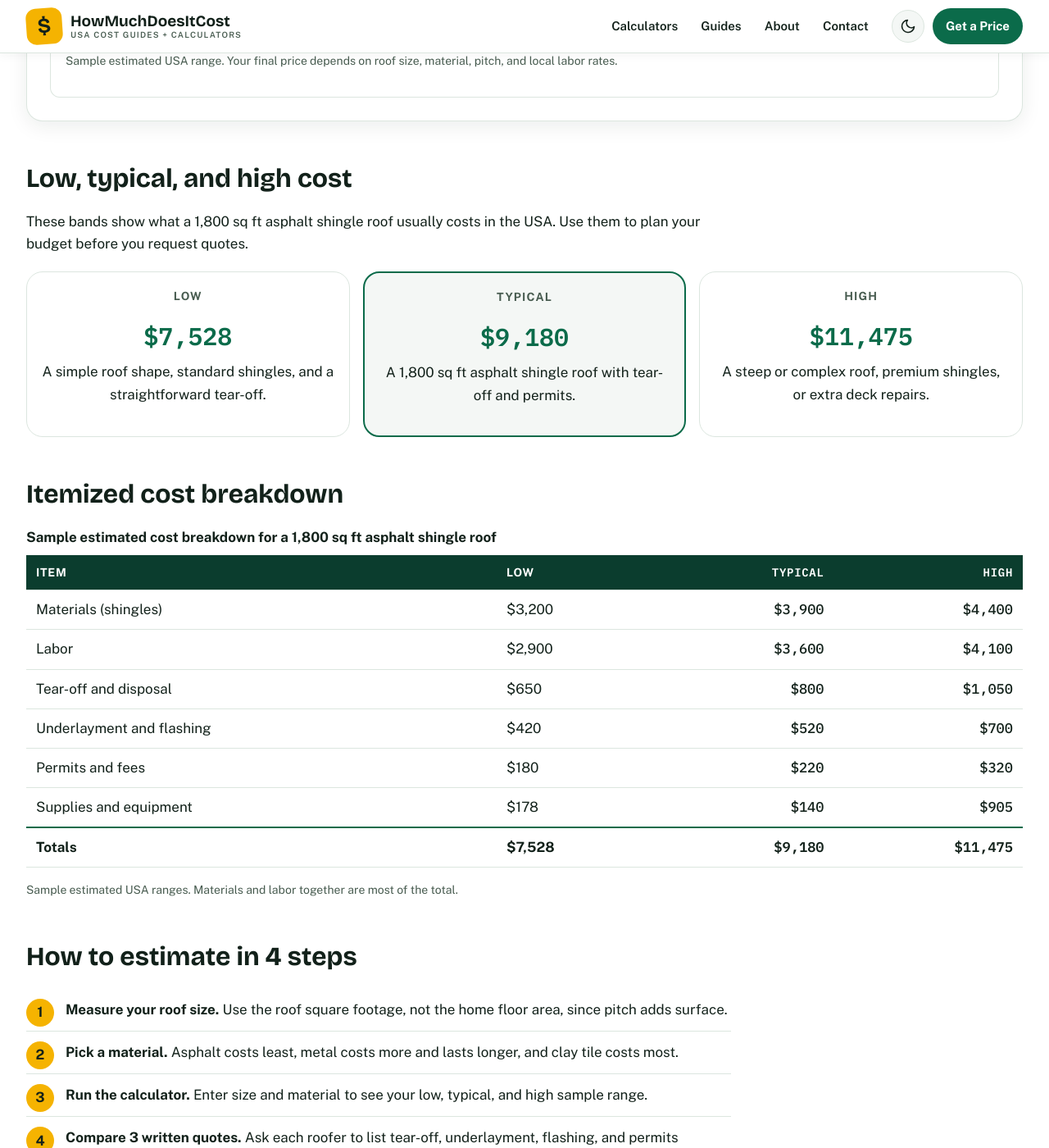
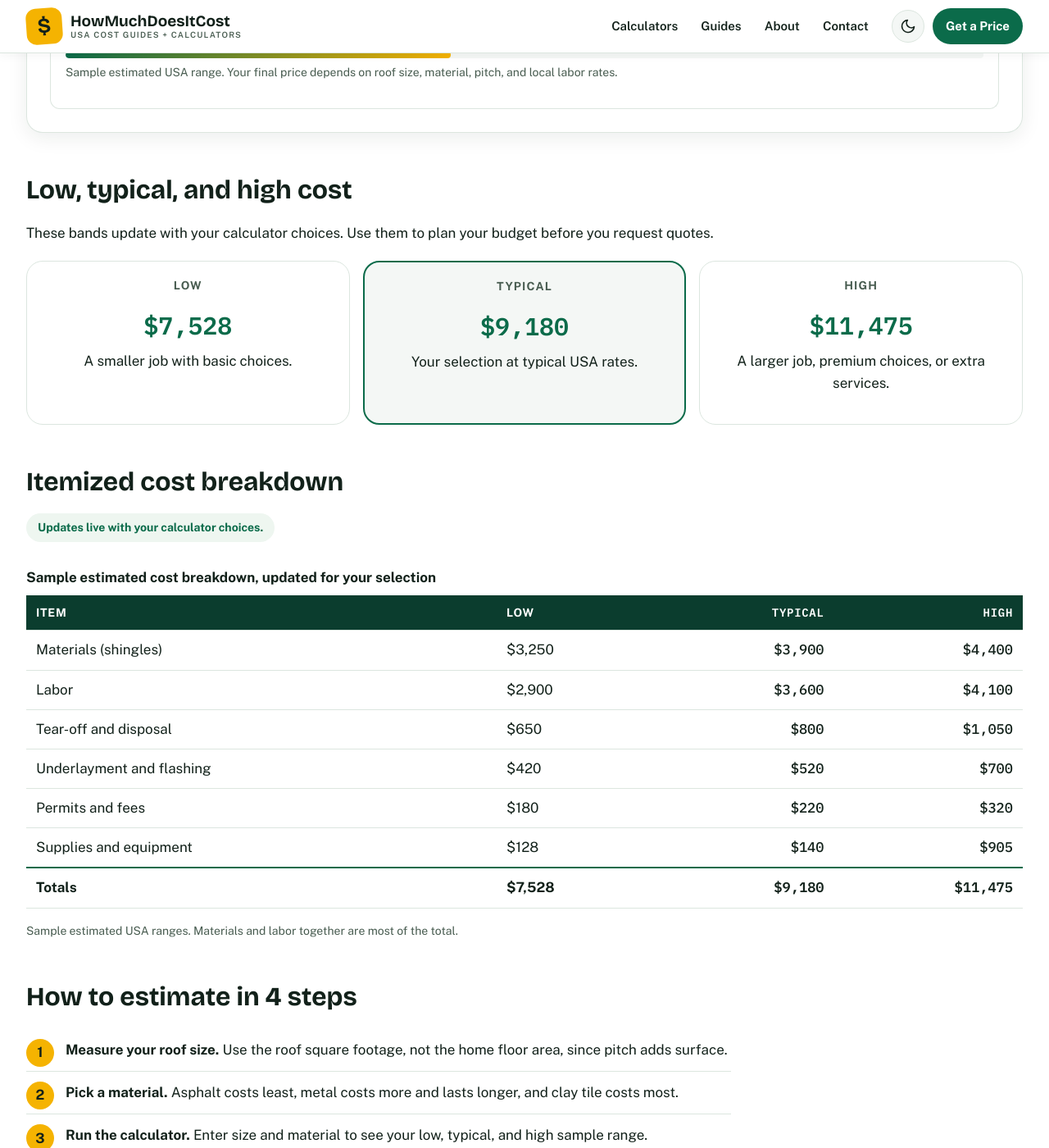
Before and after one commit to zaidmeo09-dhangal/howmuchdoesitcostusa, a Jekyll site: the page built from roof-replacement-cost-calculator.md, in a window 1280 px wide and 1400 px high, scrolled down 858 px. Shown: the whole window at 82% size. Built offline with Jekyll 4.4.1, drawn with Linux system fonts in a browser that asks for light colours.

Commit message:
Initial deploy: add roof-replacement-cost-calculator.md

```diff
--- a/roof-replacement-cost-calculator.md
+++ b/roof-replacement-cost-calculator.md
@@ -120,44 +120,46 @@ schema: |
       <h3>Your estimated cost</h3>
       <p class="receipt-total" id="typVal">$9,180</p>
       <p class="receipt-range">Sample range: <span id="lowVal">$7,528</span> (low) to <span id="highVal">$11,475</span> (high)</p>
+      <div class="price-bar receipt-bar" aria-hidden="true"><span id="rangeBar" style="width:42%"></span></div>
       <p class="note">Sample estimated USA range. Your final price depends on roof size, material, pitch, and local labor rates.</p>
     </div>
   </div>
 
   <h2>Low, typical, and high cost</h2>
-  <p>These bands show what a 1,800 sq ft asphalt shingle roof usually costs in the USA. Use them to plan your budget before you request quotes.</p>
+  <p>These bands update with your calculator choices. Use them to plan your budget before you request quotes.</p>
   <div class="bands">
     <div class="band">
       <p class="band-label">Low</p>
-      <p class="band-price">$7,528</p>
-      <p>A simple roof shape, standard shingles, and a straightforward tear-off.</p>
+      <p class="band-price" id="bandLowVal">$7,528</p>
+      <p>A smaller job with basic choices.</p>
     </div>
     <div class="band band-typical">
       <p class="band-label">Typical</p>
-      <p class="band-price">$9,180</p>
-      <p>A 1,800 sq ft asphalt shingle roof with tear-off and permits.</p>
+      <p class="band-price" id="bandTypVal">$9,180</p>
+      <p>Your selection at typical USA rates.</p>
     </div>
     <div class="band">
       <p class="band-label">High</p>
-      <p class="band-price">$11,475</p>
-      <p>A steep or complex roof, premium shingles, or extra deck repairs.</p>
+      <p class="band-price" id="bandHighVal">$11,475</p>
+      <p>A larger job, premium choices, or extra services.</p>
     </div>
   </div>
 
   <h2>Itemized cost breakdown</h2>
+  <p class="note live-note">Updates live with your calculator choices.</p>
   <div class="table-wrap">
     <table class="cost-table">
-      <caption>Sample estimated cost breakdown for a 1,800 sq ft asphalt shingle roof</caption>
+      <caption>Sample estimated cost breakdown, updated for your selection</caption>
       <thead>
         <tr><th>Item</th><th>Low</th><th>Typical</th><th>High</th></tr>
       </thead>
       <tbody>
-        <tr><td>Materials (shingles)</td><td>$3,200</td><td>$3,900</td><td>$4,400</td></tr>
+        <tr><td>Materials (shingles)</td><td>$3,250</td><td>$3,900</td><td>$4,400</td></tr>
         <tr><td>Labor</td><td>$2,900</td><td>$3,600</td><td>$4,100</td></tr>
         <tr><td>Tear-off and disposal</td><td>$650</td><td>$800</td><td>$1,050</td></tr>
         <tr><td>Underlayment and flashing</td><td>$420</td><td>$520</td><td>$700</td></tr>
         <tr><td>Permits and fees</td><td>$180</td><td>$220</td><td>$320</td></tr>
-        <tr><td>Supplies and equipment</td><td>$178</td><td>$140</td><td>$905</td></tr>
+        <tr><td>Supplies and equipment</td><td>$128</td><td>$140</td><td>$905</td></tr>
         <tr class="total"><td>Totals</td><td>$7,528</td><td>$9,180</td><td>$11,475</td></tr>
       </tbody>
     </table>
@@ -239,10 +241,10 @@ schema: |
 
   <h2>Related calculators and guides</h2>
   <div class="grid related-grid">
-<div class="card related-card"><div class="card-top"><span class="card-icon" aria-hidden="true">🚚</span><span class="card-cat">Moving</span></div><h3><a href="{{ '/movers-cost-calculator/' | relative_url }}">Movers Cost Calculator</a></h3><p class="price">$843 - $1,637</p><a class="card-cta" href="{{ '/movers-cost-calculator/' | relative_url }}">Calculate your price &rarr;</a></div>
-<div class="card related-card"><div class="card-top"><span class="card-icon" aria-hidden="true">🧱</span><span class="card-cat">Home</span></div><h3><a href="{{ '/fence-cost-calculator/' | relative_url }}">Fence Cost Calculator</a></h3><p class="price">$2,100 - $5,400</p><a class="card-cta" href="{{ '/fence-cost-calculator/' | relative_url }}">Calculate your price &rarr;</a></div>
-<div class="card related-card"><div class="card-top"><span class="card-icon" aria-hidden="true">🛢️</span><span class="card-cat">Car</span></div><h3><a href="{{ '/oil-change-cost-calculator/' | relative_url }}">Oil Change Cost Calculator</a></h3><p class="price">$45 - $140</p><a class="card-cta" href="{{ '/oil-change-cost-calculator/' | relative_url }}">Calculate your price &rarr;</a></div>
-<div class="card related-card"><div class="card-top"><span class="card-icon" aria-hidden="true">🏠</span><span class="card-cat">Guide</span></div><h3><a href="{{ '/blog/how-much-does-it-cost-to-replace-a-roof/' | relative_url }}">How Much Does It Cost to Replace a Roof?</a></h3><p class="price">$7,528 - $11,475</p><a class="card-cta" href="{{ '/blog/how-much-does-it-cost-to-replace-a-roof/' | relative_url }}">Read the guide &rarr;</a></div>
+<div class="card related-card"><div class="card-top"><span class="card-icon" aria-hidden="true"><svg aria-hidden="true" width="26" height="26" viewBox="0 0 24 24" fill="none" stroke="currentColor" stroke-width="2" stroke-linecap="round" stroke-linejoin="round"><path d="M2 5h12v11H2z"/><path d="M14 9h4l3 3v4h-7"/><circle cx="6" cy="18" r="1.8"/><circle cx="17" cy="18" r="1.8"/></svg></span><span class="card-cat">Moving</span></div><h3><a href="{{ '/movers-cost-calculator/' | relative_url }}">Movers Cost Calculator</a></h3><p class="price">$843 - $1,637</p><a class="card-cta" href="{{ '/movers-cost-calculator/' | relative_url }}">Calculate your price &rarr;</a></div>
+<div class="card related-card"><div class="card-top"><span class="card-icon" aria-hidden="true"><svg aria-hidden="true" width="26" height="26" viewBox="0 0 24 24" fill="none" stroke="currentColor" stroke-width="2" stroke-linecap="round" stroke-linejoin="round"><path d="M5 3v18M12 3v18M19 3v18"/><path d="M3 8h18M3 15h18"/></svg></span><span class="card-cat">Home</span></div><h3><a href="{{ '/fence-cost-calculator/' | relative_url }}">Fence Cost Calculator</a></h3><p class="price">$2,100 - $5,400</p><a class="card-cta" href="{{ '/fence-cost-calculator/' | relative_url }}">Calculate your price &rarr;</a></div>
+<div class="card related-card"><div class="card-top"><span class="card-icon" aria-hidden="true"><svg aria-hidden="true" width="26" height="26" viewBox="0 0 24 24" fill="none" stroke="currentColor" stroke-width="2" stroke-linecap="round" stroke-linejoin="round"><path d="M12 3c3.5 4.2 6 7.2 6 10.2a6 6 0 1 1-12 0C6 10.2 8.5 7.2 12 3z"/></svg></span><span class="card-cat">Car</span></div><h3><a href="{{ '/oil-change-cost-calculator/' | relative_url }}">Oil Change Cost Calculator</a></h3><p class="price">$45 - $140</p><a class="card-cta" href="{{ '/oil-change-cost-calculator/' | relative_url }}">Calculate your price &rarr;</a></div>
+<div class="card related-card"><div class="card-top"><span class="card-icon" aria-hidden="true"><svg aria-hidden="true" width="26" height="26" viewBox="0 0 24 24" fill="none" stroke="currentColor" stroke-width="2" stroke-linecap="round" stroke-linejoin="round"><path d="M3 10.5 12 3l9 7.5"/><path d="M5 9.5V21h14V9.5"/><path d="M9 21v-6h6v6"/></svg></span><span class="card-cat">Guide</span></div><h3><a href="{{ '/blog/how-much-does-it-cost-to-replace-a-roof/' | relative_url }}">How Much Does It Cost to Replace a Roof?</a></h3><p class="price">$7,528 - $11,475</p><a class="card-cta" href="{{ '/blog/how-much-does-it-cost-to-replace-a-roof/' | relative_url }}">Read the guide &rarr;</a></div>
 </div>
 <ul class="chip-list">
   <li><a href="{{ '/central-ac-installation-cost-calculator/' | relative_url }}">Central AC Installation Cost Calculator <span aria-hidden="true">&rarr;</span></a></li>
```
Also changed, not shown: other parts of roof-replacement-cost-calculator.md (+1 -0 lines).
